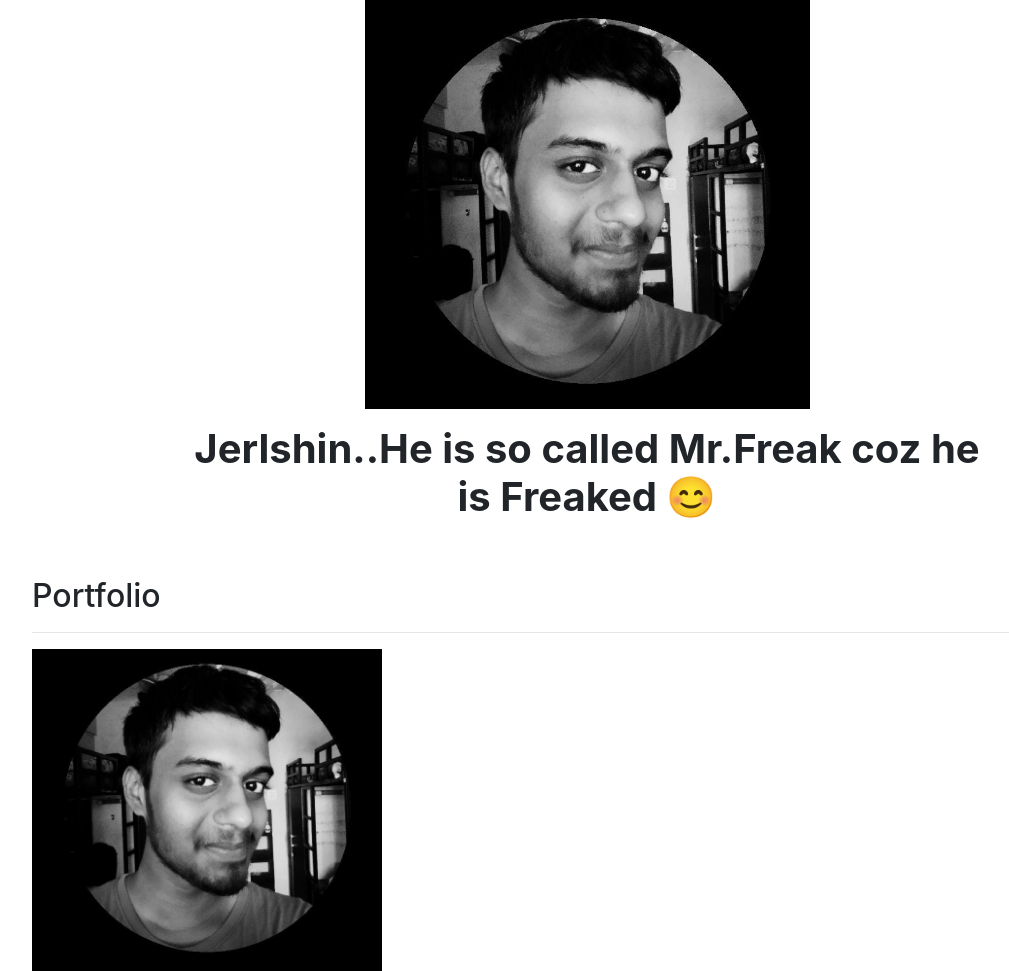
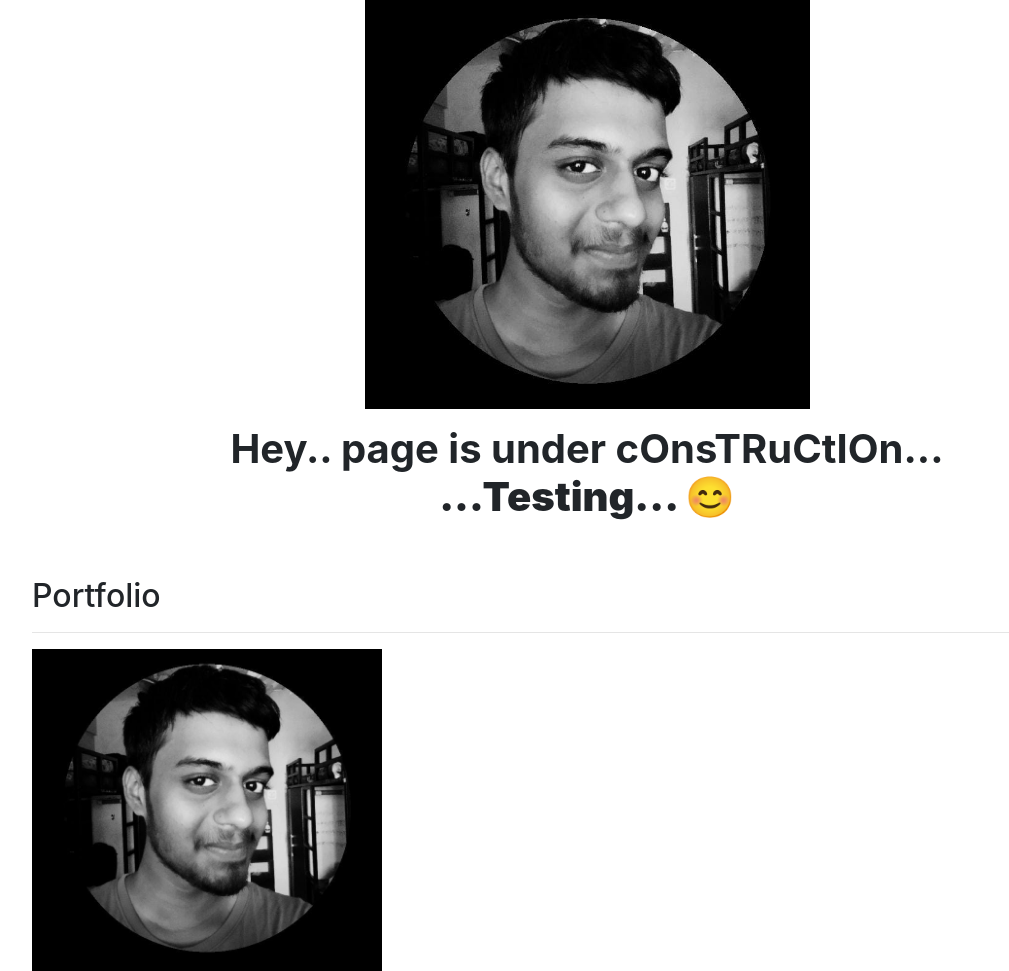
Before and after one commit to Jerlshin/django_personal-portfolio, a Django app: page / in a window 1280 px wide. Shown: the part 73-1044 px from the top of the page, without its empty margins (53-1062 px from the left). Run offline with Django 4.2, Linux system fonts and the light colour scheme; data comes from the database, SQL or seed files in the repository; some libraries are stand-ins or nearby versions.

Commit message:
construction msg

```diff
--- a/portfolio/templates/portfolio/home.html
+++ b/portfolio/templates/portfolio/home.html
@@ -12,7 +12,7 @@
 
 <div class="row justify-content-center mb-3">
   <div class="col-md-9 text-center">
-    <h1 id="hometext" class="font-weight-bold">Jerlshin..He is so called Mr.Freak coz he is Freaked 😊</h1>
+    <h1 id="hometext" class="font-weight-bold">Hey.. page is under cOnsTRuCtIOn... <strong>...Testing...</stron> 😊</h1>
   </div>
 </div>
 
```
